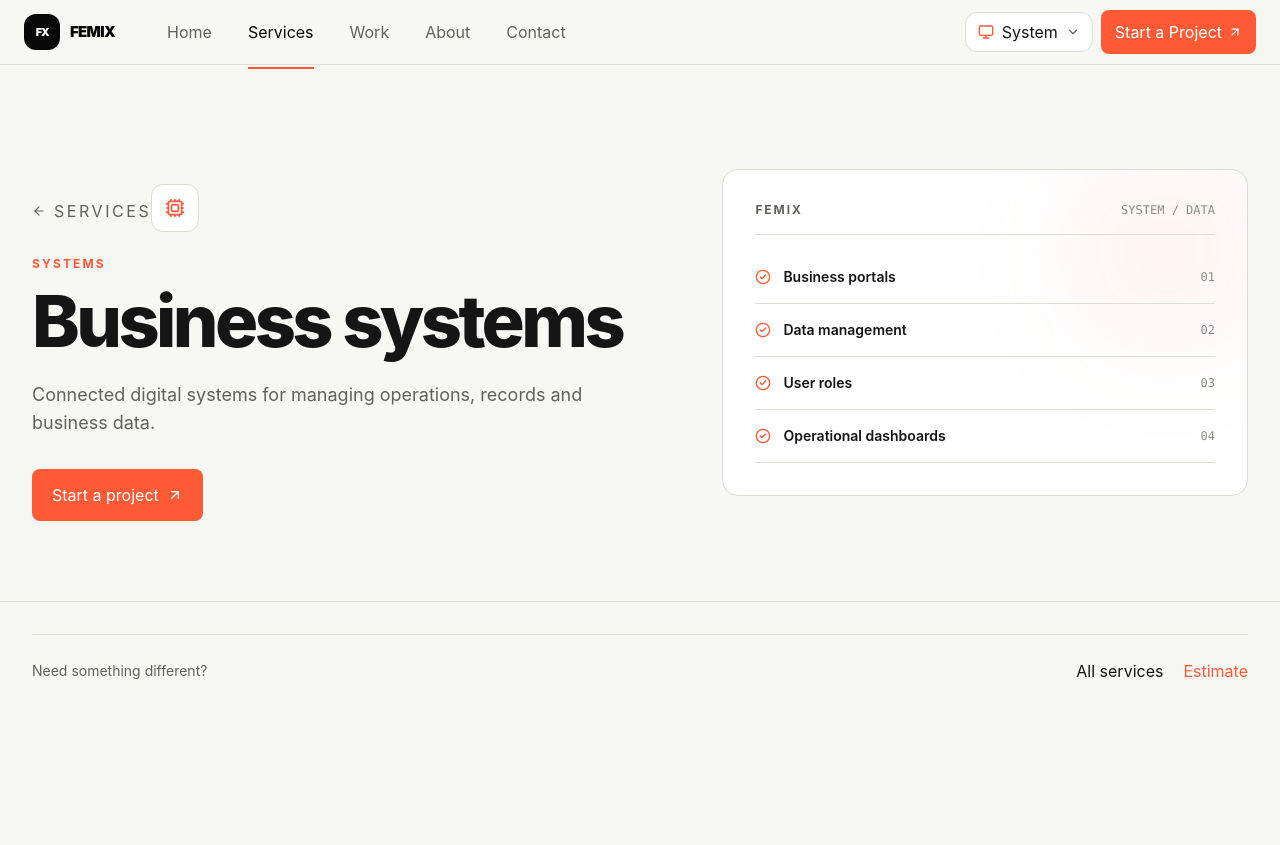
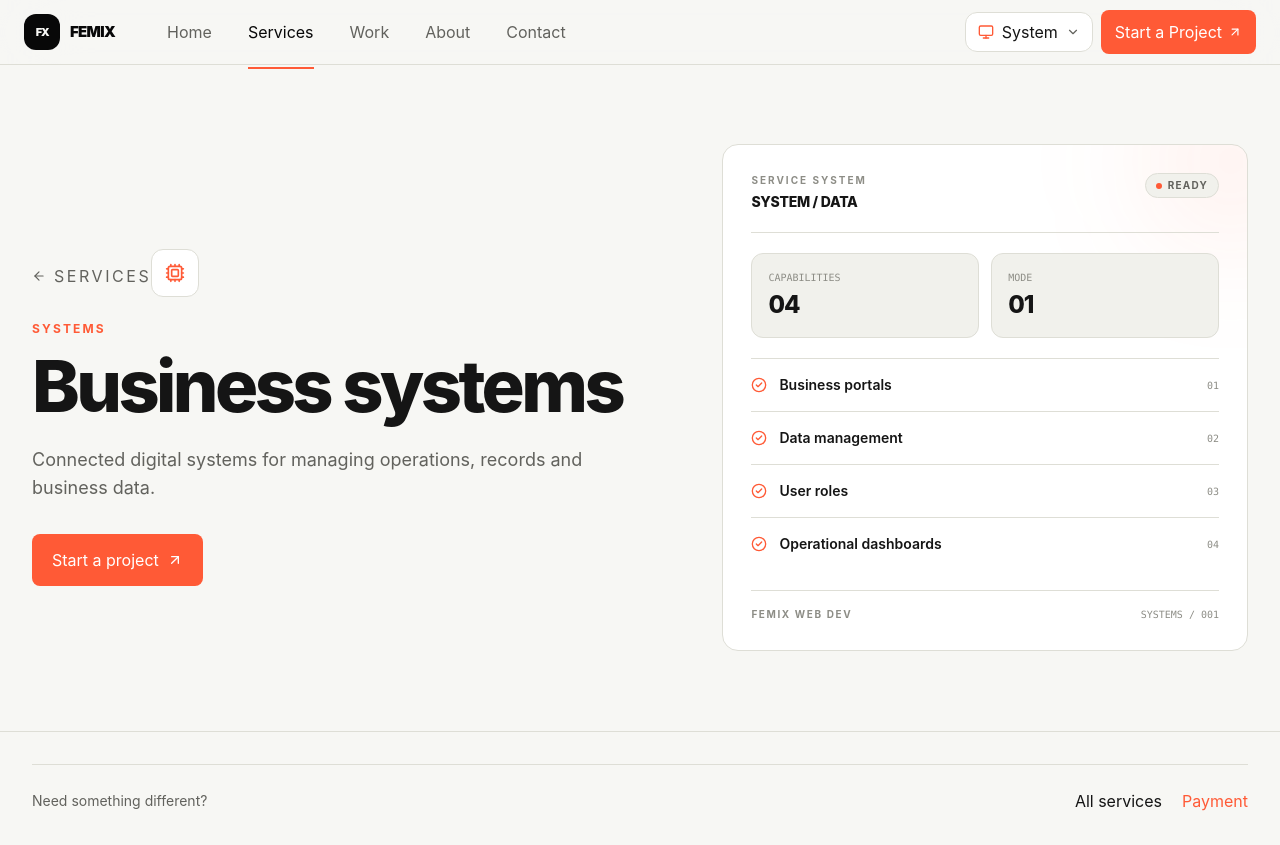
Before and after one commit to femixdigital/femix-web-dev, a React (Vite) app: page /services/business-systems in a window 1280 px wide. Before the commit the page ends 800 px from the top, so only its background shows below. Built offline with nearby package versions, Linux system fonts and the light colour scheme.

Commit message:
feat: refine service detail experience

```diff
--- a/src/pages/ServiceDetail.tsx
+++ b/src/pages/ServiceDetail.tsx
@@ -112,34 +112,62 @@ const ServiceDetail: React.FC = () => {
             </Link>
           </div>
 
-          <div className="relative overflow-hidden rounded-2xl border border-[var(--app-border)] bg-[var(--app-surface)] p-6 sm:p-8">
-            <div className="absolute right-0 top-0 h-40 w-40 rounded-full bg-[var(--app-brand-glow)] blur-3xl" />
+          <div className="relative overflow-hidden rounded-2xl border border-[var(--app-border)] bg-[var(--app-surface)] p-5 sm:p-7">
+            <div className="absolute -right-16 -top-16 h-40 w-40 rounded-full bg-[var(--app-brand-glow)] blur-3xl" />
 
             <div className="relative">
-              <div className="flex items-center justify-between border-b border-[var(--app-border)] pb-4">
-                <span className="text-xs font-bold uppercase tracking-[0.16em] text-[var(--app-muted)]">
-                  Femix
-                </span>
-                <span className="text-xs font-mono text-[var(--app-muted-2)]">
-                  {data.panel}
+              <div className="flex items-start justify-between gap-4 border-b border-[var(--app-border)] pb-5">
+                <div>
+                  <p className="text-[10px] font-bold uppercase tracking-[0.2em] text-[var(--app-muted-2)]">
+                    Service system
+                  </p>
+                  <p className="mt-1 text-sm font-extrabold tracking-[-0.02em]">
+                    {data.panel}
+                  </p>
+                </div>
+                <span className="inline-flex items-center gap-1.5 rounded-full border border-[var(--app-border)] bg-[var(--app-surface-2)] px-2.5 py-1 text-[10px] font-bold uppercase tracking-[0.12em] text-[var(--app-muted)]">
+                  <span className="h-1.5 w-1.5 rounded-full bg-[var(--app-brand)]" />
+                  Ready
                 </span>
               </div>
 
-              <div className="mt-8 space-y-4">
+              <div className="grid grid-cols-2 gap-3 py-5">
+                <div className="rounded-xl border border-[var(--app-border)] bg-[var(--app-surface-2)] p-4">
+                  <p className="font-mono text-[10px] text-[var(--app-muted-2)]">CAPABILITIES</p>
+                  <p className="mt-1 text-2xl font-extrabold tracking-[-0.04em]">
+                    {String(data.capabilities.length).padStart(2, '0')}
+                  </p>
+                </div>
+                <div className="rounded-xl border border-[var(--app-border)] bg-[var(--app-surface-2)] p-4">
+                  <p className="font-mono text-[10px] text-[var(--app-muted-2)]">MODE</p>
+                  <p className="mt-1 text-2xl font-extrabold tracking-[-0.04em]">01</p>
+                </div>
+              </div>
+
+              <div className="border-t border-[var(--app-border)]">
                 {data.capabilities.map((capability, index) => (
                   <div
                     key={capability}
-                    className="flex items-center justify-between border-b border-[var(--app-border)] pb-4"
+                    className="flex items-center justify-between gap-4 border-b border-[var(--app-border)] py-4 last:border-b-0"
                   >
-                    <div className="flex items-center gap-3">
-                      <CheckCircle2 className="h-4 w-4 text-[var(--app-brand)]" />
-                      <span className="text-sm font-semibold">{capability}</span>
+                    <div className="flex min-w-0 items-center gap-3">
+                      <CheckCircle2 className="h-4 w-4 shrink-0 text-[var(--app-brand)]" />
+                      <span className="truncate text-sm font-semibold">{capability}</span>
                     </div>
-                    <span className="font-mono text-xs text-[var(--app-muted-2)]">
+                    <span className="shrink-0 font-mono text-[10px] text-[var(--app-muted-2)]">
                       0{index + 1}
                     </span>
                   </div>
                 ))}
+              </div>
+
+              <div className="mt-5 flex items-center justify-between gap-4 border-t border-[var(--app-border)] pt-4">
+                <span className="text-[10px] font-bold uppercase tracking-[0.16em] text-[var(--app-muted-2)]">
+                  Femix Web Dev
+                </span>
+                <span className="font-mono text-[10px] text-[var(--app-muted-2)]">
+                  {data.label} / 001
+                </span>
               </div>
             </div>
           </div>
@@ -160,10 +188,10 @@ const ServiceDetail: React.FC = () => {
               All services
             </Link>
             <Link
-              to="/estimator"
+              to="/payment"
               className="text-sm font-bold text-[var(--app-brand)] transition hover:text-[var(--app-brand-hover)]"
             >
-              Estimate
+              Payment
             </Link>
           </div>
         </div>
```
